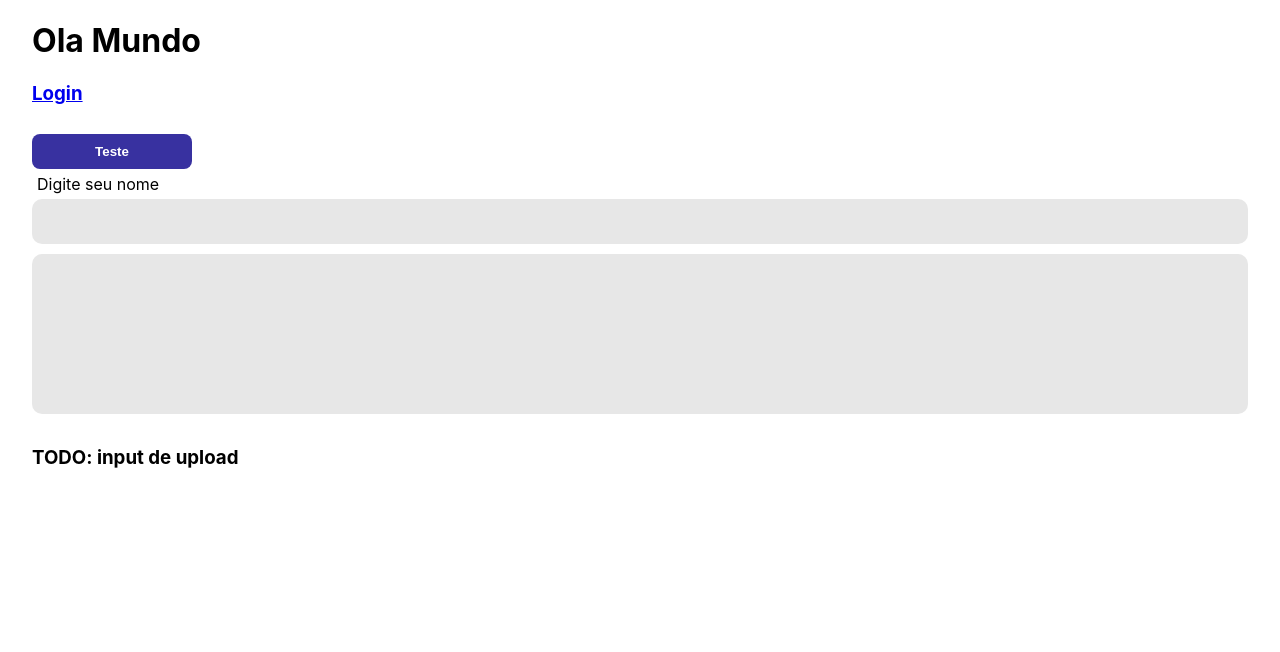
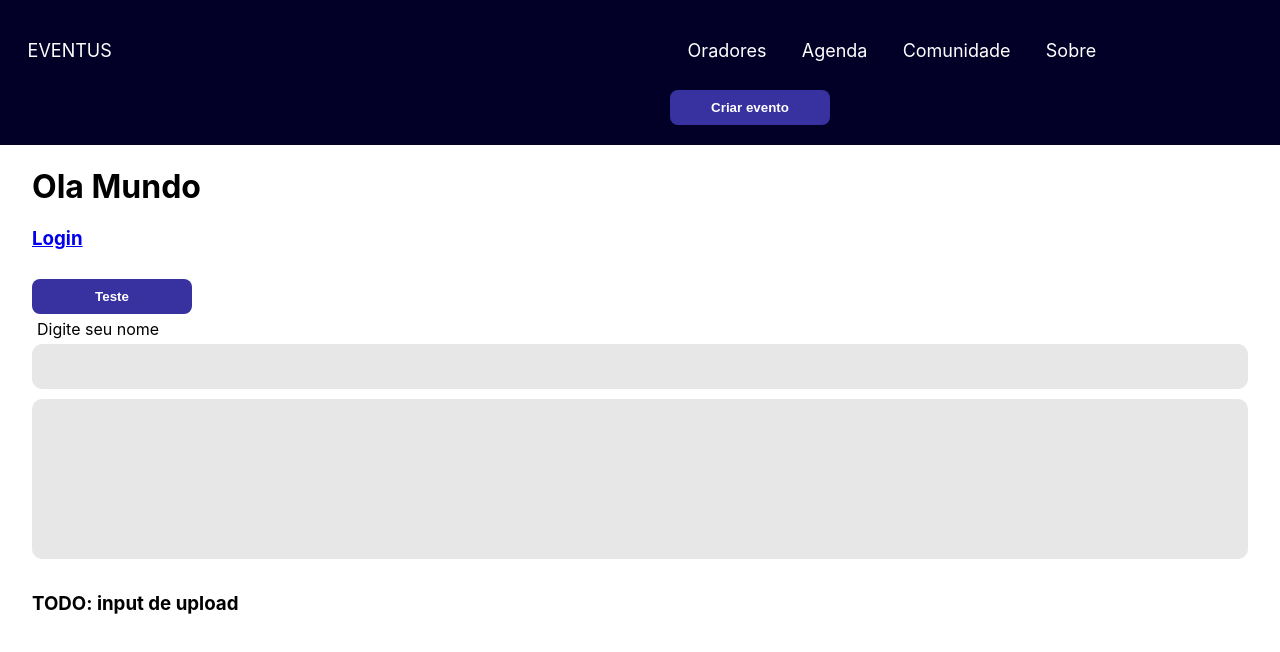
Before and after one commit to devs-jequie/site-frontend, a Next.js app: page / in a window 1280 px wide. Shown: the top 652 px of the page. Built offline with nearby package versions, Linux system fonts and the light colour scheme.

Commit message:
create header component

```diff
--- /dev/null
+++ b/components/header/index.tsx
@@ -0,0 +1,21 @@
+import InputButton from "@/inputs/Button";
+import style from "./style.module.css";
+
+export default function Header() {
+  return (
+    <div className={style.header}>
+        <header>
+        <a href="/" className={style.logo}>
+        EVENTUS
+      </a>
+      <div className={style.headerRight}>
+        <a className="active" href="#">Oradores</a>
+        <a href="#">Agenda</a>
+        <a href="#">Comunidade</a>
+        <a href="#">Sobre</a>
+        <InputButton title="Criar evento" onClick={()=> alert('Criar evento')} />
+      </div>
+        </header>
+    </div>
+  );
+}
--- /dev/null
+++ b/components/header/style.module.css
@@ -0,0 +1,53 @@
+.header {
+    overflow: hidden;
+    background-color: #030028;
+    padding: 20px 10px;
+  }
+
+  /* Style the header links */
+  .header a {
+    float: left;
+    color: #fff;
+    text-align: center;
+    padding: 1.1rem;
+    text-decoration: none;
+    font-size: 18px;
+    line-height: 25px;
+    border-radius: 4px;
+  }
+
+  /* Style the logo link (notice that we set the same value of line-height and font-size to prevent the header to increase when the font gets bigger */
+  /* .header a.logo {
+    font-size: 25px;
+    font-weight: bold;
+  } */
+
+  /* Change the background color on mouse-over */
+  /* .header a:hover {
+    background-color: #ddd;
+    color: black;
+  } */
+
+  /* Style the active/current link*/
+  /* .header a.active {
+    background-color: dodgerblue;
+    color: white;
+  } */
+
+  /* Float the link section to the right */
+  .headerRight {
+    float: right;
+    width: 600px;
+  }
+
+  /* Add media queries for responsiveness - when the screen is 500px wide or less, stack the links on top of each other */
+  /* @media screen and (max-width: 500px) {
+    .header a {
+      float: none;
+      display: block;
+      text-align: left;
+    }
+    .header-right {
+      float: none;
+    }
+  } */
--- a/pages/index.tsx
+++ b/pages/index.tsx
@@ -4,12 +4,16 @@ import InputButton from "@/inputs/Button";
 import Input from "@/inputs/Input";
 import TextArea from "@/inputs/TextArea";
 import InputUpload from "@/inputs/InputUpload";
+import Header from "@/components/header";
 
 import Link from "next/link";
 
 export default function Home() {
   return (
-    <div className={styles.container}>
+    <div>
+      <Header />
+      <div className={styles.container}>
+
       <h1>Ola Mundo</h1>
       <h3><Link href="/login"> Login</Link></h3>
 
@@ -22,5 +26,7 @@ export default function Home() {
 
       <InputUpload />
     </div>
+    </div>
+
   );
 }
```
